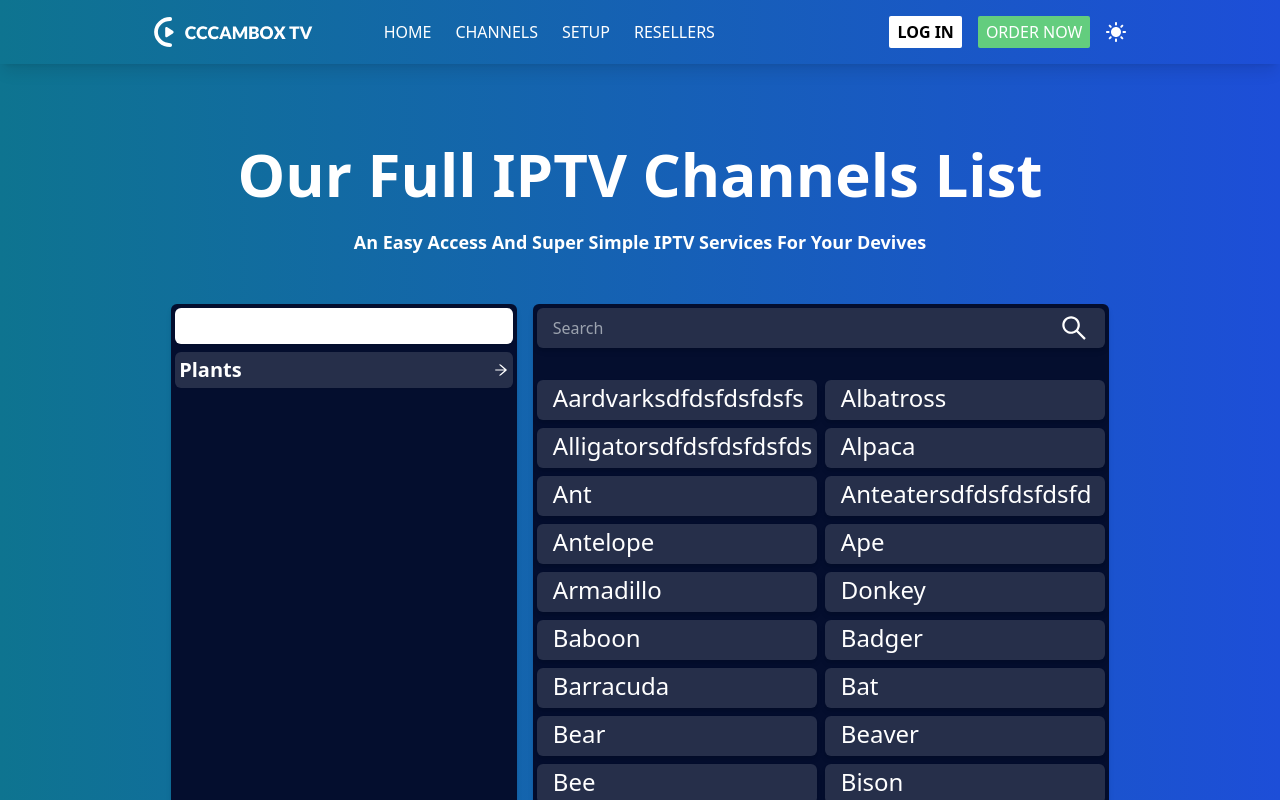
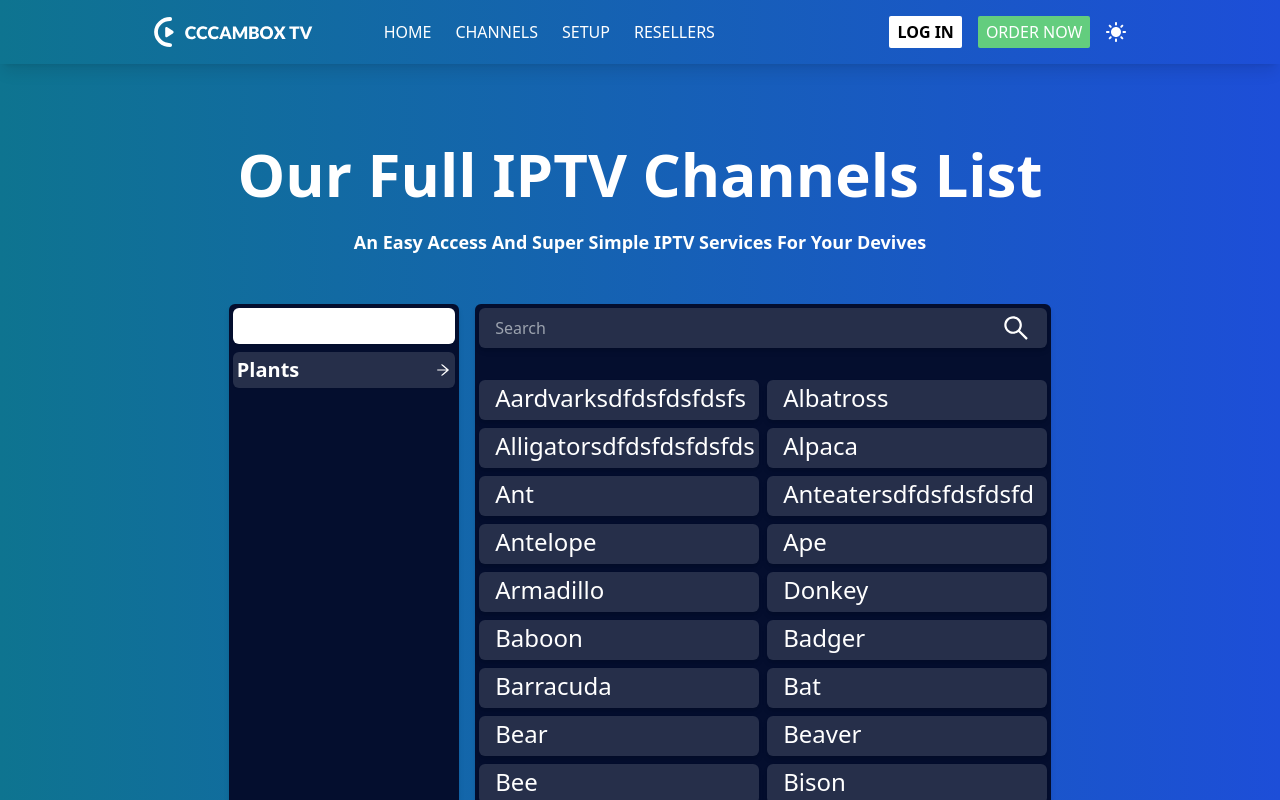
Before and after one commit to umair-asad-bhatti/REACT-responsive-frontend-project, a React (Create React App) app: page /channel in a window 1280 px wide. Shown: the top 800 px of the page. Built offline with nearby package versions, Linux system fonts and the light colour scheme.

Commit message:
channel page

```diff
--- a/src/Pages/Channel.jsx
+++ b/src/Pages/Channel.jsx
@@ -126,7 +126,7 @@ const Channel = () => {
             <p className='text-white mt-6 text-center font-semibold text-lg'>An Easy Access And Super Simple IPTV Services For Your Devives</p>
             <div className='flex md:flex-row my-12  flex-col items-center justify-center gap-4 sm:w-auto  md:w-[90%] lg:max-w-[1400px] mx-auto'>
                 {/* left menu */}
-                <div className='dark:bg-[#040E2E] overflowy p-1  md:h-[600px] md:w-[30%] w-[90%] flex flex-col items-center justify-start  gap-2 bg-[#FFFFFF] rounded-md shadow-md'>
+                <div className='dark:bg-[#040E2E] overflow-hidden p-1  md:h-[600px] md:w-[20%] w-[90%] flex flex-col items-center justify-start  gap-2 bg-[#FFFFFF] rounded-md shadow-md'>
                     {/* /button 1 */}
                     <div onClick={(e) => { setCurrent('Animals'); }}
                         className={` ${current == 'Animals' ? Activebtn : notActiveBtn} `}>
@@ -153,7 +153,7 @@ const Channel = () => {
 
 
                 </div>
-                <div className='md:w-[50%] lg:max-w-[800px] w-[90%]  rounded-md shadow-md h-[600px] overflow-y-auto flex flex-row flex-wrap gap-8 items-start justify-center p-1 dark:bg-blue-darkmd bg-[#FFFFFF] '>
+                <div className='md:w-[50%] lg:max-w-[800px] w-[90%]  rounded-md shadow-md h-[600px] overflow-hidden flex flex-row flex-wrap gap-8 items-start justify-center p-1 dark:bg-blue-darkmd bg-[#FFFFFF] '>
                     <div className='w-full  relative '>
                         <AiOutlineSearch fontSize={30} color='white' className='absolute right-4 top-[50%] translate-y-[-50%]' />
                         <input placeholder='Search' type="search " className='w-full border-none outline-none dark:text-black text-white  bg-[#E2E4E8] dark:bg-[#262F4A] p-2 px-4 rounded-md shadow-md' value={search} onChange={(e) => setSearch(e.target.value)} />
```
